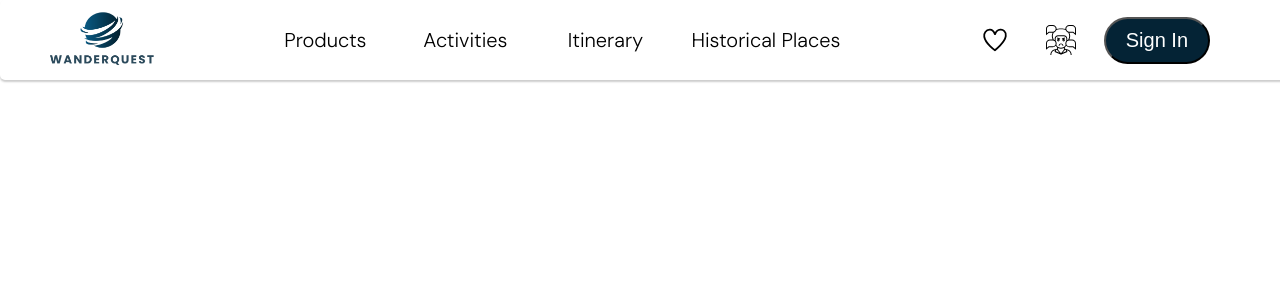
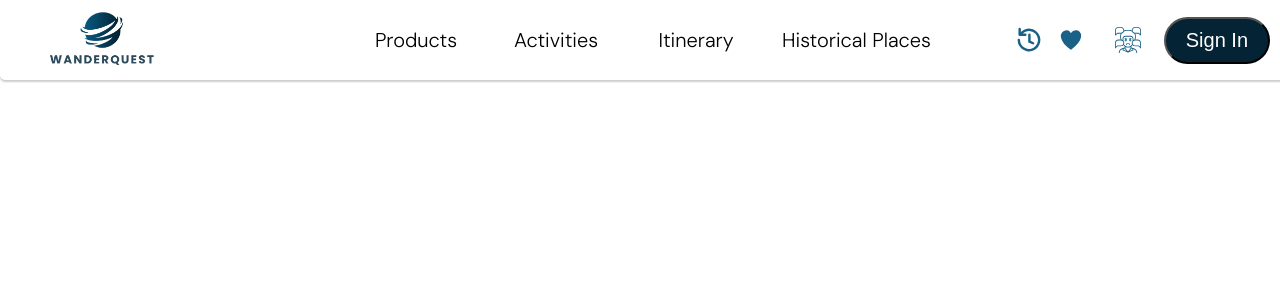
Before and after one commit to Advanced-computer-lab-2024/WanderQuest, a Next.js app in the folder Front-End/wanderquest/: page / in a window 1280 px wide. Shown: the top 300 px of the page. Built offline with nearby package versions, Linux system fonts and the light colour scheme; no server answers.

Commit message:
NavBar modifications

```diff
--- a/Front-End/wanderquest/Styles/Navbar.css
+++ b/Front-End/wanderquest/Styles/Navbar.css
@@ -25,7 +25,7 @@ body {
 
 .navbar-middleside {
     display: flex;
-    margin-right: 30px;
+    margin-left: 9%;
     justify-content: center; /* Center the middle buttons */
     flex-grow: 1; /* Allow this section to grow and take available space */
 }
@@ -38,7 +38,7 @@ body {
 .navbar-rightside {
     display: flex; /* Use flex for right side */
     align-items: center; /* Center the signup button vertically */
-    margin-right: 100px;
+    margin-right: 40px;
 }
 
 .navbar-button {
@@ -169,17 +169,8 @@ body {
     border-radius: 4px; /* Slight rounding for hover effect */
   }
 
-.notification-icon {
-    font-size: 24px;
-    color: #1a6187; /* Matches the navbar theme */
-    cursor: pointer; /* Makes it interactive */
-    transition: color 0.3s ease;
-    margin-right: 50px;
-}
 
-.notification-icon:hover {
-    color: #122c34; /* Slightly darker on hover */
-}
+
 
 .notification-badge {
     position: absolute;
@@ -204,9 +195,7 @@ body {
     margin-left: 20px;
 }
 
-.profile-icon:hover {
-    color: #122c34; /* Slightly darker on hover */
-}
+
 
 .navbar-username {
     font-size: 15px;
@@ -304,3 +293,57 @@ body {
     color: #333;
     cursor: pointer;
   }
+
+.navbar-history-button {
+    background: none;
+    border: none;
+    cursor: pointer;
+    padding: 5px;
+    display: flex;
+    align-items: center;
+    justify-content: center;
+}
+
+.navbar-history-button:hover {
+    opacity: 0.8;
+}
+
+/* Common button styles for all navbar icons */
+.navbar-history-button,
+.navbar-wishlist-button,
+.navbar-complaints-button,
+.profile-icon,
+.notification-icon {
+    background: none;
+    border: none;
+    cursor: pointer;
+    padding: 8px;
+    display: flex;
+    align-items: center;
+    justify-content: center;
+    border-radius: 50%;
+    transition: all 0.2s ease-in-out;
+}
+.profile-icon {
+    margin-left: -3px;
+}
+
+.navbar-history-button:hover,
+.navbar-wishlist-button:hover,
+.navbar-complaints-button:hover,
+.profile-icon:hover,
+.notification-icon:hover {
+    background-color: rgba(128, 128, 128, 0.1);
+    transform: translateY(-2px);
+}
+
+
+/* Adjust icon sizes to be consistent */
+.navbar-history-button svg,
+.navbar-wishlist-button svg,
+.navbar-complaints-button svg,
+.profile-icon,
+.notification-icon svg {
+    width: 26px;
+    height: 26px;
+}
--- a/Front-End/wanderquest/Styles/TouristHistory.module.css
+++ b/Front-End/wanderquest/Styles/TouristHistory.module.css
@@ -1,4 +1,3 @@
-/* Itineraries.module.css */
 
 .histContainer {
   padding: 30px;
@@ -32,6 +31,7 @@
     text-align: center;
     font-size: 2.5rem;
     margin-left: 20px;
+    margin-top: 100px;
     margin-bottom: 30px;
     color: #333;
   }
--- a/Front-End/wanderquest/components/Navbar.js
+++ b/Front-End/wanderquest/components/Navbar.js
@@ -91,7 +91,31 @@ const Navbar = () => {
                 </div>
                 <div className='navbar-rightside'>
                     {role && <NotificationButton role={role} />}
-                    {role != "advertiser" && <button
+                    {role != "advertiser" && (
+                        <>
+                            <Link href="/tourist/history">
+                                <button className="navbar-history-button">
+                                    <svg
+                                        viewBox="0 0 16 16"
+                                        xmlns="http://www.w3.org/2000/svg"
+                                        fill="none"
+                                        stroke="#1a6187"
+                                        strokeWidth="0.00016"
+                                        height="30px"
+                                        width="30px"
+                                    >
+                                        <g id="SVGRepo_bgCarrier" strokeWidth="0"></g>
+                                        <g id="SVGRepo_tracerCarrier" strokeLinecap="round" strokeLinejoin="round"></g>
+                                        <g id="SVGRepo_iconCarrier">
+                                            <g fill="#1a6187">
+                                                <path d="M1.5 1.25a.75.75 0 011.5 0v1.851A7 7 0 111 8a.75.75 0 011.5 0 5.5 5.5 0 101.725-4H5.75a.75.75 0 010 1.5h-3.5a.75.75 0 01-.75-.75v-3.5z"></path>
+                                                <path d="M8.25 4a.75.75 0 01.75.75v3.763l1.805.802a.75.75 0 01-.61 1.37l-2.25-1A.75.75 0 017.5 9V4.75A.75.75 0 018.25 4z"></path>
+                                            </g>
+                                        </g>
+                                    </svg>
+                                </button>
+                            </Link>
+                            <button
                                 className="navbar-wishlist-button"
                                 onClick={() => setIsWishlistOpen(true)}
                             >
@@ -99,8 +123,8 @@ const Navbar = () => {
                                     viewBox="0 0 64 64"
                                     xmlns="http://www.w3.org/2000/svg"
                                     strokeWidth="3.84"
-                            stroke="#000000"
-                            fill="none"
+                                    stroke="#1a6187"
+                                    fill="#1a6187"
                                     height="30px"
                                     width="30px"
                                 >
@@ -110,8 +134,8 @@ const Navbar = () => {
                                         <path d="M9.06,25C7.68,17.3,12.78,10.63,20.73,10c7-.55,10.47,7.93,11.17,9.55a.13.13,0,0,0,.25,0c3.25-8.91,9.17-9.29,11.25-9.5C49,9.45,56.51,13.78,55,23.87c-2.16,14-23.12,29.81-23.12,29.81S11.79,40.05,9.06,25Z"></path>
                                     </g>
                                 </svg>
-                    </button>}
-                    {role != "advertiser" && <button
+                            </button>
+                            <button
                                 className="navbar-complaints-button"
                                 onClick={() => setIsComplaintsOpen(true)}
                             >
@@ -119,13 +143,14 @@ const Navbar = () => {
                                     height="30px"
                                     width="40px"
                                     viewBox="0 0 496 496"
+                                    fill="#1a6187"
                                 >
                                     <g id="SVGRepo_bgCarrier" strokeWidth="0"></g>
                                     <g
                                         id="SVGRepo_tracerCarrier"
                                         strokeLinecap="round"
                                         strokeLinejoin="round"
-                                stroke="#CCCCCC"
+                                        stroke="#1a6187"
                                         strokeWidth="3.968"
                                     ></g>
                                     <g id="SVGRepo_iconCarrier">
@@ -141,7 +166,9 @@ const Navbar = () => {
                                         </g>
                                     </g>
                                 </svg>
-                    </button>}
+                            </button>
+                        </>
+                    )}
                     {role ? (
                         <FontAwesomeIcon icon={faUser} className="profile-icon" onClick={toggleProfileMenu} />
 
--- a/Front-End/wanderquest/components/NotificationsTourGuide.js
+++ b/Front-End/wanderquest/components/NotificationsTourGuide.js
@@ -67,26 +67,21 @@ const NotificationButton = ({ role }) => {
 
     return (
         <div style={{ position: "relative" }}>
-            <button
+            <button className="notification-icon"
                 onClick={() => setIsOpen((prev) => !prev)}
                 style={{
                     position: "relative",
-                    backgroundColor: "transparent", // Transparent for modern look
                     border: "none", // Remove border
                     cursor: "pointer", // Pointer cursor
                     fontSize: "25px", // Adjust icon size
                     color: "#1a6187", // Icon color
-                    padding: "10px", // Spacing
                     display: "flex",
                     alignItems: "center",
                     justifyContent: "center",
-                    transition: "color 0.3s ease", // Smooth hover effect,
                     height: "50px",
                     width: "50px",
-                    marginRight: "20px",
                 }}
-                onMouseEnter={(e) => (e.currentTarget.style.color = "#122c34")}
-                onMouseLeave={(e) => (e.currentTarget.style.color = "#1a6187")}
+
             >
                 <FontAwesomeIcon icon={faBell} />
                 {!loading && notifications.some((notif) => !notif.seen) && (
```
Lines whose indentation alone changed are shown as unchanged.
